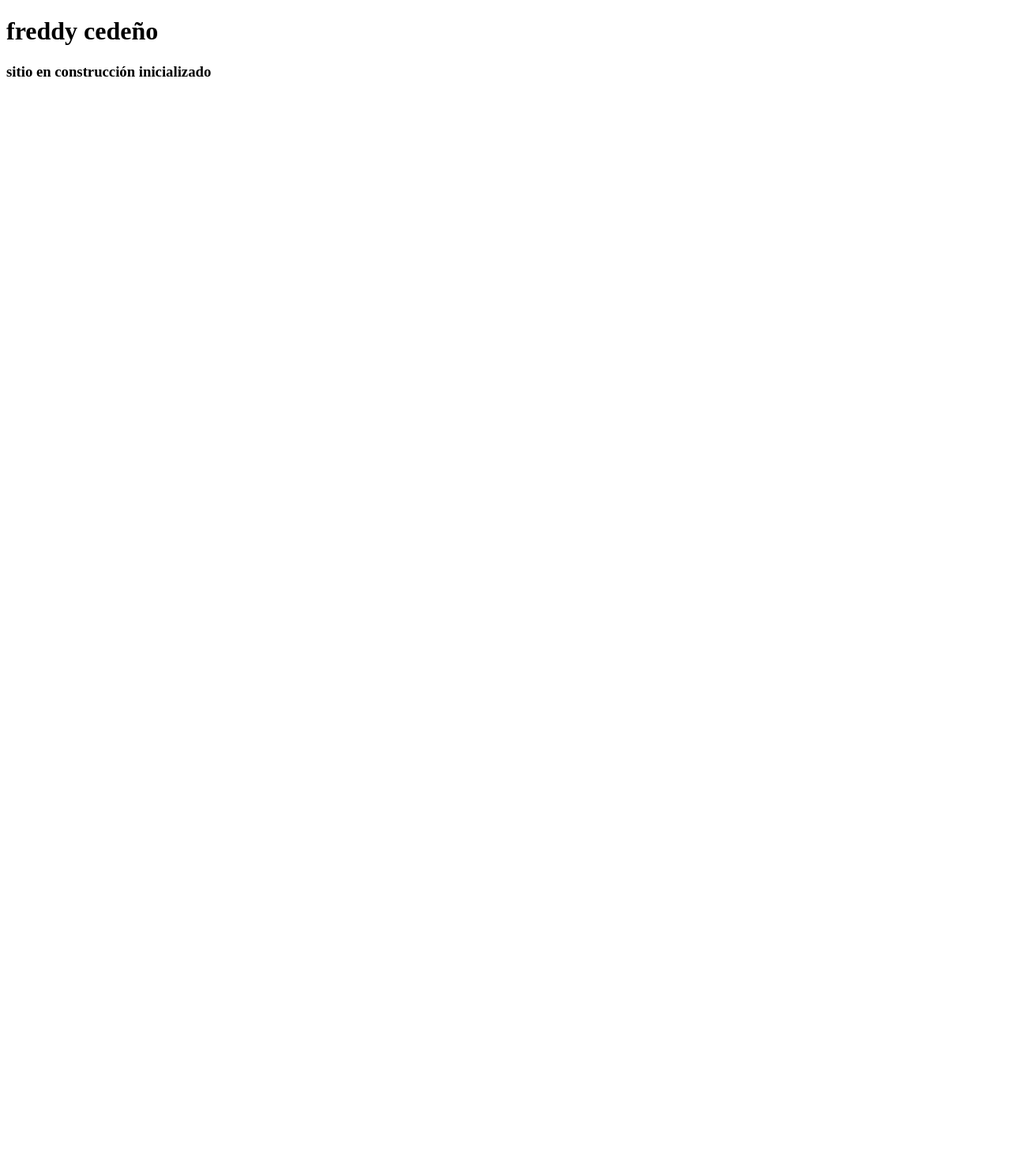
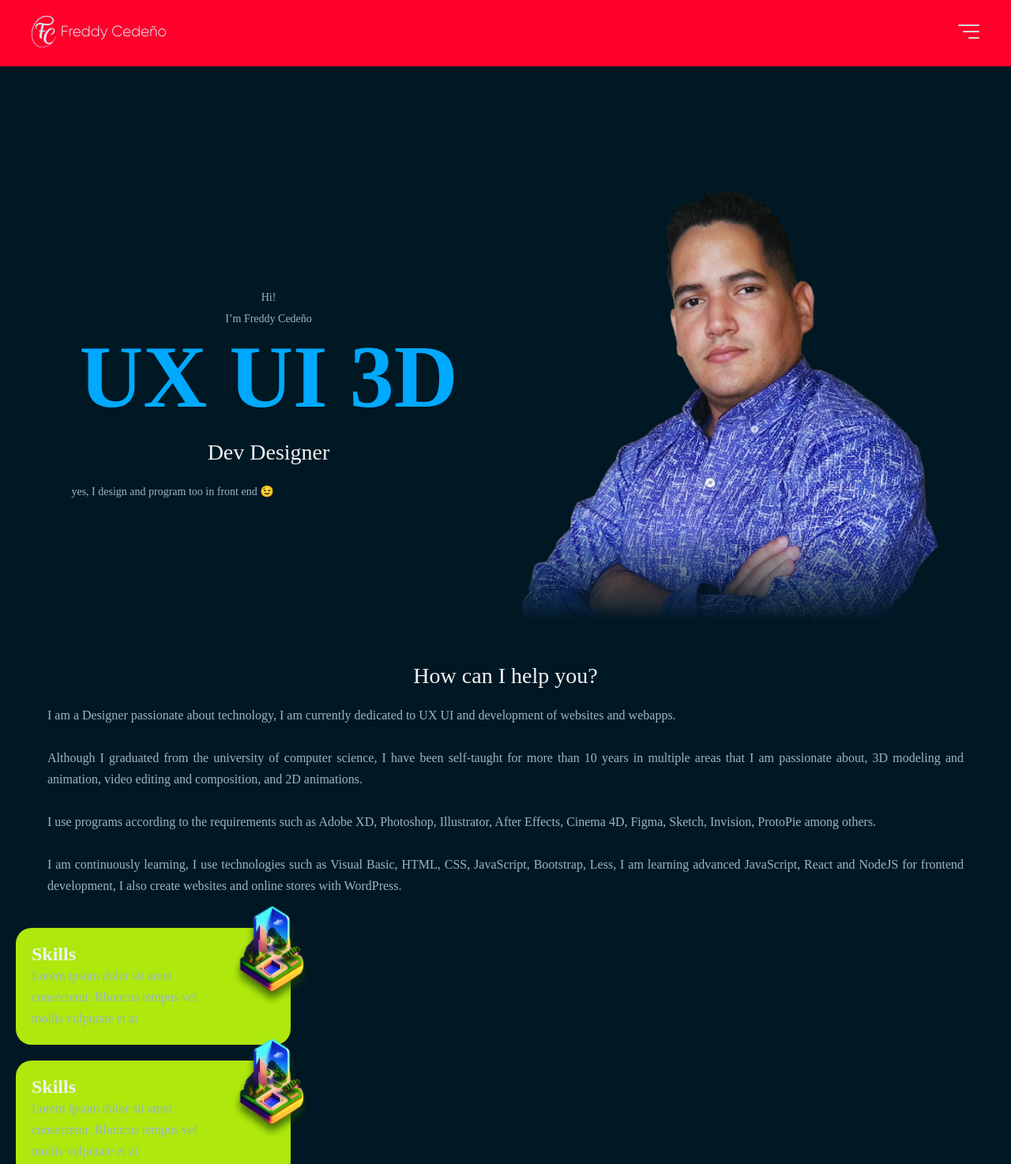
Before and after one commit to freddyjcm/freddyjcm, a plain HTML site: page index.html in a window 1280 px wide. Shown: the top 1474 px of the page at 79% size. Before the commit the page ends 800 px from the top, so only its background shows below. Drawn offline with Linux system fonts and the light colour scheme.

Commit message:
agregado mas contenido, terminado el banner

```diff
--- /dev/null
+++ b/css/style.css
@@ -0,0 +1,198 @@
+/* ==== Variables ==== */
+:root {
+    /* === Colors ===*/
+    /* Primary */
+    --white: #F0F3F4;
+    --bgdark: #001824;
+    --blue: #00A9FD;
+    --blueGrey: #9BB6C4;
+    /* secondary */
+    --orange: #FFB703;
+    --red: #FF002B;
+    --green: #AEE80C;
+}
+* {
+    margin: 0;
+    padding: 0;
+    box-sizing: border-box;
+
+}
+html, body {
+    background-color: var(--bgdark);
+    height: 100vh;
+}
+.h100 {
+    height: 100%;
+}
+.w100 {
+    width: 100%;
+}
+.center {
+    text-align: center;
+}
+.flex {
+    display: flex;
+    flex-direction: column;
+}
+.container {
+    position: relative;
+    padding: 20px;
+    max-width: 1200px;
+    margin: auto;
+
+}
+
+
+/* ==== Navbar y header ==== */
+nav {
+    position: fixed;
+    left: 0;
+    top: 0;
+    width: 100%;
+    padding: 20px;
+    z-index: 999;
+
+    backdrop-filter: blur(20px);
+}
+
+nav .content-nav {
+    height: 100%;
+    max-width: 1200px;
+    margin: auto;
+    display: flex;
+    align-items: center;
+    justify-content: space-between;
+
+}
+
+.logo img {
+    max-width: 170px;
+    cursor: pointer;
+}
+.menu {
+    cursor: pointer;
+}
+
+
+/* ==== Fonts ==== */
+
+h1 {
+    font-family: 'Poppins';
+    font-size: 36px;
+    font-weight: 600;
+    line-height: 40px;
+    color: var(--white);
+}
+h2 {
+    font-family: 'Poppins';
+    font-size: 28px;
+    font-weight: 400;
+    color: var(--white);
+    padding: 20px;
+}
+h3 {
+    font-family: 'Poppins';
+    font-size: 24px;
+    color: var(--white);
+}
+h4 {
+    font-family: 'Poppins';
+    font-size: 20px;
+    color: var(--white);
+}
+p {
+    font-family: 'Poppins';
+    font-style: normal;
+    font-weight: 300;
+    font-size: 16px;
+    line-height: 27px;
+    text-align: justify;
+    color: var(--blueGrey);
+}
+
+/* ==== Banner ==== */
+.banner {
+
+    display: flex;
+    align-items: end;
+    justify-content: center;
+    text-align: center;
+}
+.content-banner {
+    display: flex;
+    flex-direction: column;
+    padding: 15px;
+}
+.img-div-banner img{
+   width: 100%;
+   max-width: 350px;
+
+}
+.banner h1 {
+    font-size: 4rem;
+    color: var(--blue);
+    line-height: 60px;
+    margin: 20px 10px;
+
+}
+.banner h2 {
+    color: var(--white);
+
+}
+.banner p {
+    font-size: 14px;
+
+}
+
+.sections-contents {
+    padding: 20px;
+    margin: 20px;
+    background-color: #AEE80C;
+    border-radius: 20px;
+    display: flex;
+    max-width: 348px;
+}
+.text-section p{
+    text-align: left;
+}
+.img-section {
+    margin-right: -40px;
+    margin-top: -50px;
+
+}
+.img-section img {
+    width: 100%;
+}
+
+
+@media  (min-width: 768px) {
+    nav {
+        background-color: #AEE80C;
+    }
+    .banner h1 {
+        font-size: 5rem;
+        line-height: 80px;
+    }
+    .img-banner {
+        width: 350px;
+    }
+    .flex {
+        flex-direction: row;
+        align-items: center;
+    }
+    .content-banner {
+        min-width: 45%;
+    }
+    .img-div-banner img {
+        width: 100%;
+        max-width: 600px;
+    }
+}
+@media  (min-width: 1200px) {
+    nav {
+        background-color: #FF002B;
+    }
+    .banner h1 {
+        font-size: 7rem;
+    }
+}
--- a/index.html
+++ b/index.html
@@ -4,10 +4,100 @@
     <meta charset="UTF-8">
     <meta http-equiv="X-UA-Compatible" content="IE=edge">
     <meta name="viewport" content="width=device-width, initial-scale=1.0">
-    <title>Sitio web de freddy cedeño</title>
+    <title>Freddy cedeño - UX UI 3D Dev Designer</title>
+    <!-- ==== Bootstrap style -->
+    <!-- <link href="https://cdn.jsdelivr.net/npm/bootstrap@5.2.3/dist/css/bootstrap.min.css" rel="stylesheet" integrity="sha384-rbsA2VBKQhggwzxH7pPCaAqO46MgnOM80zW1RWuH61DGLwZJEdK2Kadq2F9CUG65" crossorigin="anonymous"> -->
+    <!-- Custom Style -->
+    <link rel="stylesheet" href="./css/style.css">
 </head>
 <body>
-    <h1>freddy cedeño</h1>
-    <h3>sitio en construcción inicializado</h3>
+    <!-- ====Navbar ==== -->
+    <nav>
+        <div class="content-nav">
+            <div class="logo">
+                <a href="#"><img src="/assets/logo horizontal freddyjcm blanco.png" alt="logo horizontal freddyjcm blanco"></a>
+            </div>
+            <div class="menu">
+                <img src="./assets/icon menu burguer.svg" alt="">
+            </div>
+        </div>
+    </nav>
+
+    <!-- ==== Banner ==== -->
+    <section class="banner h100">
+        <div class="flex">
+            <div class="content-banner">
+                <p class="center">Hi! <br> I’m Freddy Cedeño
+                </p>
+                <h1>
+                    UX UI 3D
+                </h1>
+                <h2>
+                    Dev Designer
+                </h2>
+                <p>yes, I design and program too in front end 😉</p>
+            </div>
+            <div class="img-div-banner">
+                <img src="./assets/imagen freddyjcm perfil.png" alt="">
+            </div>
+        </div>
+    </section>
+
+    <section id="about" class="container">
+        <h2 class="center">
+            How can I help you?
+        </h2>
+        <p>
+            I am a Designer passionate about technology, I am currently dedicated to UX UI and development of websites and webapps. <br><br>
+Although I graduated from the university of computer science, I have been self-taught for more than 10 years in multiple areas that I am passionate about, 3D modeling and animation, video editing and composition, and 2D animations.<br><br>
+I use programs according to the requirements such as Adobe XD, Photoshop, Illustrator, After Effects, Cinema 4D, Figma, Sketch, Invision, ProtoPie among others. <br><br>
+I am continuously learning, I use technologies such as Visual Basic, HTML, CSS, JavaScript, Bootstrap, Less, I am learning advanced JavaScript, React and NodeJS for frontend development, I also create websites and online stores with WordPress.
+        </p>
+    </section>
+
+    <section>
+        <div class="sections-contents">
+            <div class="text-section">
+                <h3>
+                    Skills
+                </h3>
+                <p>
+                    Lorem ipsum dolor sit amet consectetur. Rhoncus tempus vel mollis vulputate et at
+                </p>
+            </div>
+            <div class="img-section">
+                <img src="./assets/img example.png" alt="">
+            </div>
+        </div>
+        <div class="sections-contents">
+            <div class="text-section">
+                <h3>
+                    Skills
+                </h3>
+                <p>
+                    Lorem ipsum dolor sit amet consectetur. Rhoncus tempus vel mollis vulputate et at
+                </p>
+            </div>
+            <div class="img-section">
+                <img src="./assets/img example.png" alt="">
+            </div>
+        </div>
+        <div class="sections-contents">
+            <div class="text-section">
+                <h3>
+                    Skills
+                </h3>
+                <p>
+                    Lorem ipsum dolor sit amet consectetur. Rhoncus tempus vel mollis vulputate et at
+                </p>
+            </div>
+            <div class="img-section">
+                <img src="./assets/img example.png" alt="">
+            </div>
+        </div>
+    </section>
+
+    <!-- ==== bootstrap ==== -->
+    <!-- <script src="https://cdn.jsdelivr.net/npm/bootstrap@5.2.3/dist/js/bootstrap.bundle.min.js" integrity="sha384-kenU1KFdBIe4zVF0s0G1M5b4hcpxyD9F7jL+jjXkk+Q2h455rYXK/7HAuoJl+0I4" crossorigin="anonymous"></script> -->
 </body>
 </html>
```
Also changed, not shown: assets/icon menu burguer.svg (added), assets/imagen freddyjcm perfil.png (added), assets/img example.png (added), assets/logo horizontal freddyjcm blanco.png (added).
